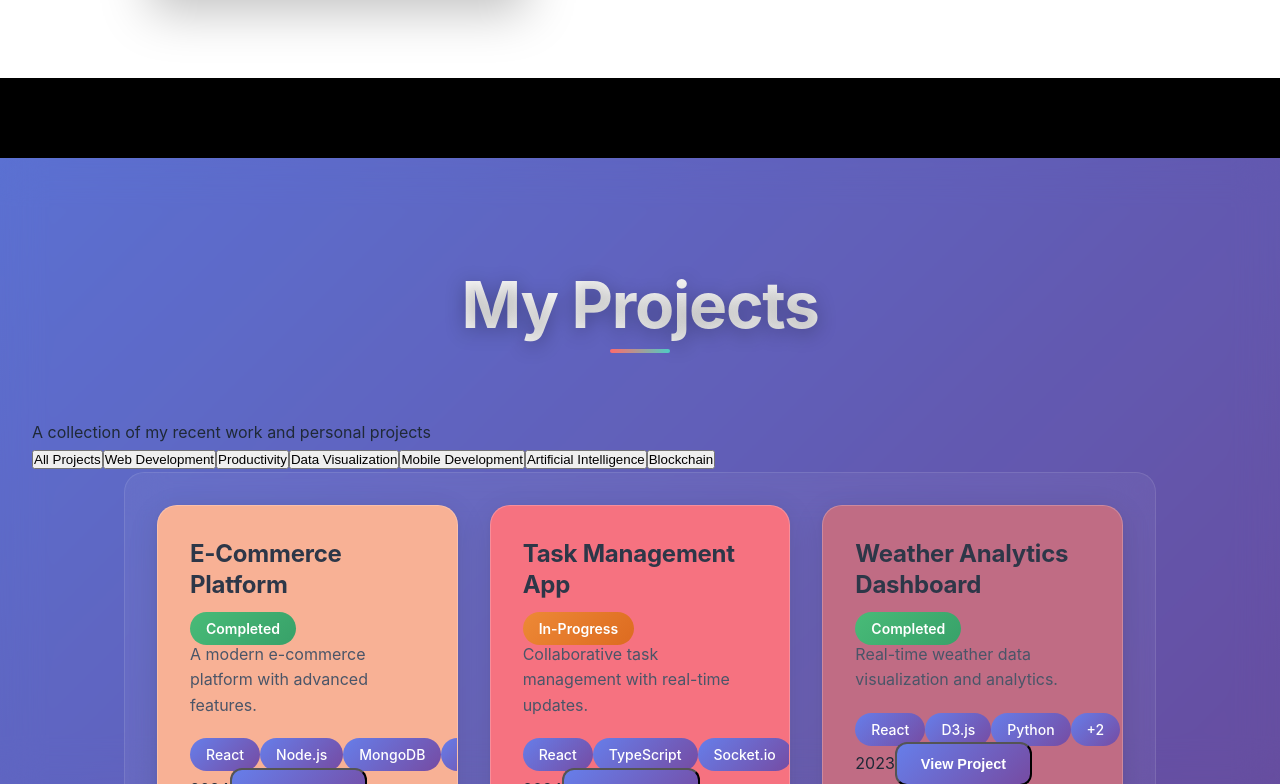
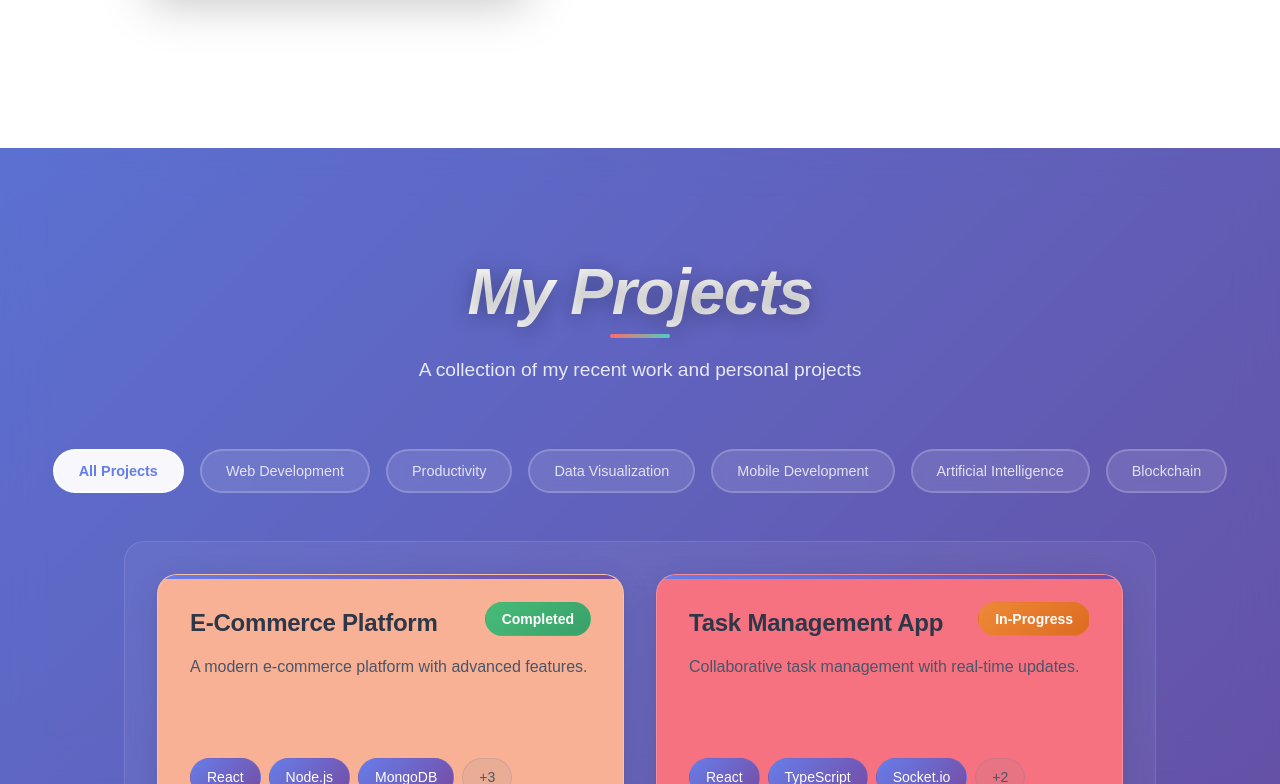
Before and after one commit to Shah-K02/portfolio-project, a React (Create React App) app in the folder my-portfolio/: page / in a window 1280 px wide. Shown: the part 2016-2800 px from the top of the page. Built offline with nearby package versions, Linux system fonts and the light colour scheme.

Commit message:
style: Refactor CSS for consistency and improved layout across components

```diff
--- a/my-portfolio/src/App.css
+++ b/my-portfolio/src/App.css
@@ -3,21 +3,36 @@
   padding: 0;
   box-sizing: border-box;
 }
+@import url("https://fonts.googleapis.com/css2?family=Poppins:ital,wght@0,100;0,200;0,300;0,400;0,500;0,600;1,100;1,200;1,300;1,400;1,500;1,600&display=swap");
 
 body {
-  font-family: -apple-system, BlinkMacSystemFont, "Segoe UI", "Roboto",
-    sans-serif;
-  line-height: 1.6;
-  color: #1f2937;
-  background-color: black;
+  font-family: system-ui, -apple-system, BlinkMacSystemFont, "Segoe UI", Roboto,
+    Oxygen, Ubuntu, Cantarell, "Open Sans", "Helvetica Neue", sans-serif;
+  line-height: 1.5;
 }
 
+h1,
+h2 {
+  font: "Poppins", serif;
+  font-style: italic;
+  font-size: 2rem;
+}
 html {
   scroll-behavior: smooth;
 }
-
+html,
+body {
+  background: #f3f4f6;
+  color: #1f2937;
+  height: 100%;
+}
 .App {
   min-height: 100vh;
+  background-color: white;
+}
+#root {
+  min-height: 100vh;
+  background-color: white; /* or whatever color you want */
 }
 
 /* Utility Classes */
--- a/my-portfolio/src/components/Contact.css
+++ b/my-portfolio/src/components/Contact.css
@@ -1,4 +1,7 @@
-/* Base Styles */
+* {
+  margin: 0;
+  padding: 0;
+}
 .contact-section {
   min-height: 100vh;
   display: flex;
--- a/my-portfolio/src/components/Projects.css
+++ b/my-portfolio/src/components/Projects.css
@@ -1,4 +1,4 @@
-/* Projects.css - Modern & Clean Design */
+/* Projects.css - Modern & Clean Design with Enhanced Icons */
 
 /* Main Projects Section */
 .projects-section {
@@ -9,6 +9,7 @@
   min-height: 100vh;
   display: flex;
   align-items: center;
+  font-family: "poppins", sans-serif;
 }
 
 .projects-section::before {
@@ -31,15 +32,19 @@
   width: 100%;
 }
 
-/* Projects Title */
-.projects-title {
+/* Projects Header */
+.projects-header {
   text-align: center;
   margin-bottom: 4rem;
+}
+
+.projects-title {
   font-size: clamp(2.5rem, 5vw, 4rem);
   font-weight: 700;
   color: #ffffff;
   text-shadow: 0 4px 20px rgba(0, 0, 0, 0.3);
   letter-spacing: -0.02em;
+  margin: 0 0 1rem 0;
 }
 
 .projects-title span {
@@ -62,7 +67,58 @@
   border-radius: 2px;
 }
 
+.projects-subtitle {
+  font-size: 1.2rem;
+  color: rgba(255, 255, 255, 0.85);
+  font-weight: 400;
+  margin: 0;
+  max-width: 600px;
+  margin-left: auto;
+  margin-right: auto;
+}
+
+/* Project Filter */
+.project-filter {
+  display: flex;
+  justify-content: center;
+  gap: 1rem;
+  margin-bottom: 3rem;
+  flex-wrap: wrap;
+}
+
+.filter-btn {
+  padding: 0.75rem 1.5rem;
+  background: rgba(255, 255, 255, 0.1);
+  border: 2px solid rgba(255, 255, 255, 0.2);
+  border-radius: 25px;
+  color: rgba(255, 255, 255, 0.8);
+  font-weight: 500;
+  font-size: 0.9rem;
+  cursor: pointer;
+  transition: all 0.3s cubic-bezier(0.4, 0, 0.2, 1);
+  backdrop-filter: blur(10px);
+  text-transform: capitalize;
+}
+
+.filter-btn:hover {
+  background: rgba(255, 255, 255, 0.15);
+  border-color: rgba(255, 255, 255, 0.3);
+  color: rgba(255, 255, 255, 0.95);
+  transform: translateY(-2px);
+}
+
+.filter-btn.active {
+  background: rgba(255, 255, 255, 0.95);
+  border-color: rgba(255, 255, 255, 0.95);
+  color: #667eea;
+  font-weight: 600;
+}
+
 /* Carousel Container */
+.projects-carousel-container {
+  position: relative;
+}
+
 .projects-carousel {
   display: flex;
   align-items: center;
@@ -71,7 +127,7 @@
   outline: none;
 }
 
-/* Carousel Arrows */
+/* Enhanced Carousel Arrows with Better Icon Support */
 .carousel-arrow {
   background: rgba(255, 255, 255, 0.15);
   border: 2px solid rgba(255, 255, 255, 0.2);
@@ -85,9 +141,33 @@
   transition: all 0.3s cubic-bezier(0.4, 0, 0.2, 1);
   backdrop-filter: blur(10px);
   color: #ffffff;
-  font-size: 1.5rem;
+  font-size: 1.2rem;
   z-index: 2;
   flex-shrink: 0;
+  position: relative;
+}
+
+/* Icon styling for better visibility */
+.carousel-arrow svg {
+  width: 24px;
+  height: 24px;
+  stroke-width: 2.5;
+  filter: drop-shadow(0 2px 4px rgba(0, 0, 0, 0.2));
+}
+
+/* Fallback for when icons don't load */
+.carousel-arrow:not(:has(svg))::before {
+  font-family: system-ui, -apple-system, sans-serif;
+  font-weight: bold;
+  font-size: 1.5rem;
+}
+
+.carousel-arrow.left:not(:has(svg))::before {
+  content: "‹";
+}
+
+.carousel-arrow.right:not(:has(svg))::before {
+  content: "›";
 }
 
 .carousel-arrow:hover:not(:disabled) {
@@ -104,6 +184,10 @@
 .carousel-arrow:disabled {
   opacity: 0.3;
   cursor: not-allowed;
+}
+
+.carousel-arrow:disabled svg {
+  opacity: 0.5;
 }
 
 .carousel-arrow.left {
@@ -128,19 +212,19 @@
 /* Projects Grid */
 .projects-grid {
   display: grid;
-  grid-template-columns: repeat(auto-fit, minmax(300px, 1fr));
+  grid-template-columns: repeat(auto-fit, minmax(320px, 1fr));
   gap: 2rem;
   list-style: none;
   padding: 0;
   margin: 0;
 }
 
-/* Project Cards */
+/* Enhanced Project Cards */
 .projects-card {
   background: rgba(255, 255, 255, 0.95);
   backdrop-filter: blur(20px);
   border-radius: 20px;
-  padding: 2rem;
+  padding: 0;
   border: 1px solid rgba(255, 255, 255, 0.2);
   box-shadow: 0 8px 32px rgba(0, 0, 0, 0.1), 0 2px 8px rgba(0, 0, 0, 0.05);
   transition: all 0.4s cubic-bezier(0.4, 0, 0.2, 1);
@@ -148,7 +232,7 @@
   overflow: hidden;
   display: flex;
   flex-direction: column;
-  min-height: 280px;
+  min-height: 320px;
 }
 
 .projects-card::before {
@@ -158,10 +242,9 @@
   left: 0;
   right: 0;
   height: 4px;
-  background: linear-gradient(
-    90deg,
-    var(--card-color, #667eea) 0%,
-    color-mix(in srgb, var(--card-color, #667eea) 80%, white) 100%
+  background: var(
+    --card-gradient,
+    linear-gradient(90deg, #667eea 0%, #764ba2 100%)
   );
 }
 
@@ -172,13 +255,60 @@
 }
 
 /* Card Content */
+.projects-card-content {
+  padding: 2rem;
+  display: flex;
+  flex-direction: column;
+  height: 100%;
+}
+
+.projects-card-header {
+  display: flex;
+  justify-content: space-between;
+  align-items: flex-start;
+  margin-bottom: 1rem;
+  gap: 1rem;
+}
+
 .projects-card-title {
   font-size: 1.5rem;
   font-weight: 700;
   color: #2d3748;
-  margin: 0 0 1rem 0;
+  margin: 0;
   line-height: 1.3;
   letter-spacing: -0.01em;
+  flex: 1;
+}
+
+.projects-card-status {
+  flex-shrink: 0;
+}
+
+.status-badge {
+  padding: 0.25rem 0.75rem;
+  border-radius: 12px;
+  font-size: 0.75rem;
+  font-weight: 600;
+  text-transform: capitalize;
+  border: 1px solid transparent;
+}
+
+.status-completed {
+  background: rgba(72, 187, 120, 0.1);
+  color: #2f855a;
+  border-color: rgba(72, 187, 120, 0.2);
+}
+
+.status-in-progress {
+  background: rgba(237, 137, 54, 0.1);
+  color: #c05621;
+  border-color: rgba(237, 137, 54, 0.2);
+}
+
+.status-archived {
+  background: rgba(113, 128, 150, 0.1);
+  color: #4a5568;
+  border-color: rgba(113, 128, 150, 0.2);
 }
 
 .projects-card-description {
@@ -189,6 +319,44 @@
   flex-grow: 1;
 }
 
+/* Technology Tags */
+.projects-card-tech {
+  display: flex;
+  flex-wrap: wrap;
+  gap: 0.5rem;
+  margin-bottom: 1.5rem;
+}
+
+.tech-tag {
+  padding: 0.25rem 0.75rem;
+  background: rgba(102, 126, 234, 0.1);
+  color: #667eea;
+  border-radius: 12px;
+  font-size: 0.75rem;
+  font-weight: 500;
+  border: 1px solid rgba(102, 126, 234, 0.2);
+}
+
+.tech-tag.more {
+  background: rgba(113, 128, 150, 0.1);
+  color: #4a5568;
+  border-color: rgba(113, 128, 150, 0.2);
+}
+
+/* Card Footer */
+.projects-card-footer {
+  display: flex;
+  justify-content: space-between;
+  align-items: center;
+  margin-top: auto;
+}
+
+.projects-card-year {
+  font-size: 0.9rem;
+  color: #718096;
+  font-weight: 500;
+}
+
 .projects-card-link {
   display: inline-flex;
   align-items: center;
@@ -197,11 +365,11 @@
   background: linear-gradient(135deg, #667eea 0%, #764ba2 100%);
   color: white;
   text-decoration: none;
+  border: none;
   border-radius: 12px;
   font-weight: 600;
   font-size: 0.9rem;
   transition: all 0.3s cubic-bezier(0.4, 0, 0.2, 1);
-  align-self: flex-start;
   position: relative;
   overflow: hidden;
   cursor: pointer;
@@ -242,10 +410,6 @@
   justify-content: center;
   gap: 0.75rem;
   margin-top: 3rem;
-  position: absolute;
-  bottom: -4rem;
-  left: 50%;
-  transform: translateX(-50%);
 }
 
 .indicator {
@@ -300,7 +464,7 @@
 /* Responsive Design */
 @media (max-width: 1200px) {
   .projects-grid {
-    grid-template-columns: repeat(auto-fit, minmax(280px, 1fr));
+    grid-template-columns: repeat(auto-fit, minmax(300px, 1fr));
     gap: 1.5rem;
   }
 
@@ -311,13 +475,27 @@
   .carousel-arrow {
     width: 50px;
     height: 50px;
-    font-size: 1.25rem;
+  }
+
+  .carousel-arrow svg {
+    width: 20px;
+    height: 20px;
   }
 }
 
 @media (max-width: 768px) {
   .projects-section {
     padding: 4rem 1rem;
+  }
+
+  .project-filter {
+    gap: 0.75rem;
+    margin-bottom: 2rem;
+  }
+
+  .filter-btn {
+    padding: 0.5rem 1rem;
+    font-size: 0.85rem;
   }
 
   .projects-carousel {
@@ -328,6 +506,13 @@
   .carousel-arrow {
     position: static;
     order: initial;
+    width: 50px;
+    height: 50px;
+  }
+
+  .carousel-arrow svg {
+    width: 18px;
+    height: 18px;
   }
 
   .carousel-viewport {
@@ -341,8 +526,17 @@
   }
 
   .projects-card {
+    min-height: 280px;
+  }
+
+  .projects-card-content {
     padding: 1.5rem;
-    min-height: 240px;
+  }
+
+  .projects-card-header {
+    flex-direction: column;
+    align-items: flex-start;
+    gap: 0.5rem;
   }
 
   .carousel-indicators {
@@ -358,9 +552,22 @@
     padding: 3rem 1rem;
   }
 
+  .project-filter {
+    gap: 0.5rem;
+  }
+
+  .filter-btn {
+    padding: 0.5rem 0.75rem;
+    font-size: 0.8rem;
+  }
+
+  .projects-card-content {
+    padding: 1.25rem;
+  }
+
   .projects-card {
-    padding: 1.25rem;
     border-radius: 16px;
+    min-height: 260px;
   }
 
   .projects-card-title {
@@ -374,14 +581,24 @@
   .carousel-arrow {
     width: 44px;
     height: 44px;
-    font-size: 1.1rem;
+  }
+
+  .carousel-arrow svg {
+    width: 16px;
+    height: 16px;
+  }
+
+  .tech-tag {
+    font-size: 0.7rem;
+    padding: 0.2rem 0.6rem;
   }
 }
 
 /* Focus States for Accessibility */
 .carousel-arrow:focus-visible,
 .indicator:focus-visible,
-.projects-card-link:focus-visible {
+.projects-card-link:focus-visible,
+.filter-btn:focus-visible {
   outline: 2px solid rgba(255, 255, 255, 0.8);
   outline-offset: 2px;
 }
@@ -413,7 +630,66 @@
   animation: shimmer 1.5s infinite;
 }
 
-/* Custom Properties for Dynamic Card Colors */
-.projects-card[style*="background-color"] {
-  --card-color: attr(style background-color);
+/* Dark mode support */
+@media (prefers-color-scheme: dark) {
+  .projects-card {
+    background: rgba(26, 32, 44, 0.95);
+    border-color: rgba(255, 255, 255, 0.1);
+  }
+
+  .projects-card-title {
+    color: #f7fafc;
+  }
+
+  .projects-card-description {
+    color: #cbd5e0;
+  }
+
+  .projects-card-year {
+    color: #a0aec0;
+  }
+
+  .status-completed {
+    background: rgba(72, 187, 120, 0.2);
+    color: #68d391;
+  }
+
+  .status-in-progress {
+    background: rgba(237, 137, 54, 0.2);
+    color: #fbb863;
+  }
+
+  .status-archived {
+    background: rgba(113, 128, 150, 0.2);
+    color: #cbd5e0;
+  }
+
+  .tech-tag {
+    background: rgba(102, 126, 234, 0.2);
+    color: #90cdf4;
+  }
 }
+
+/* Print styles */
+@media print {
+  .projects-section {
+    background: white;
+    padding: 2rem;
+  }
+
+  .carousel-arrow,
+  .carousel-indicators,
+  .project-filter {
+    display: none;
+  }
+
+  .projects-grid {
+    grid-template-columns: repeat(2, 1fr);
+    gap: 1rem;
+  }
+
+  .projects-card {
+    break-inside: avoid;
+    box-shadow: 0 2px 8px rgba(0, 0, 0, 0.1);
+  }
+}
--- a/my-portfolio/src/components/WorkWithMe.css
+++ b/my-portfolio/src/components/WorkWithMe.css
@@ -1,6 +1,8 @@
 .contact-section {
   margin-top: -1px;
   padding-top: 0;
+  padding-bottom: 0;
+  min-height: 100vh; /* Full viewport height */
 }
 
 .contact-container {
--- a/my-portfolio/src/index.css
+++ b/my-portfolio/src/index.css
@@ -22,7 +22,18 @@ body {
   color: var(--text-dark);
   background-color: var(--bg-light);
 }
+html,
+body {
+  margin: 0;
+  padding: 0;
+  height: 100%;
+  background-color: white; /* or whatever color you want */
+}
 
+#root {
+  min-height: 100vh;
+  background-color: white; /* or whatever color you want */
+}
 .container {
   max-width: 1200px;
   margin: 0 auto;
```
